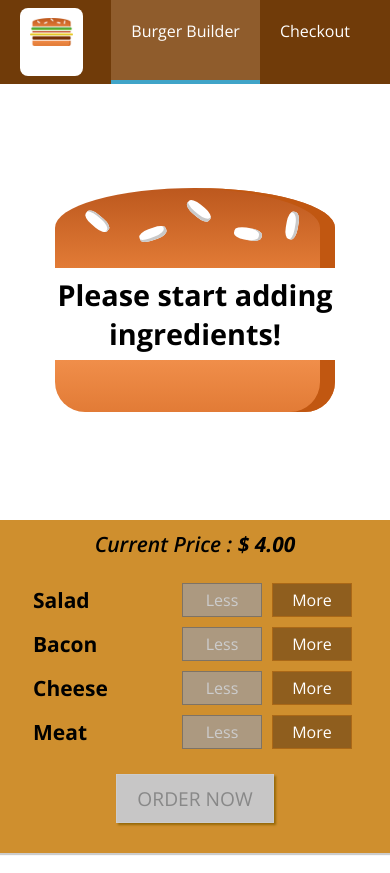
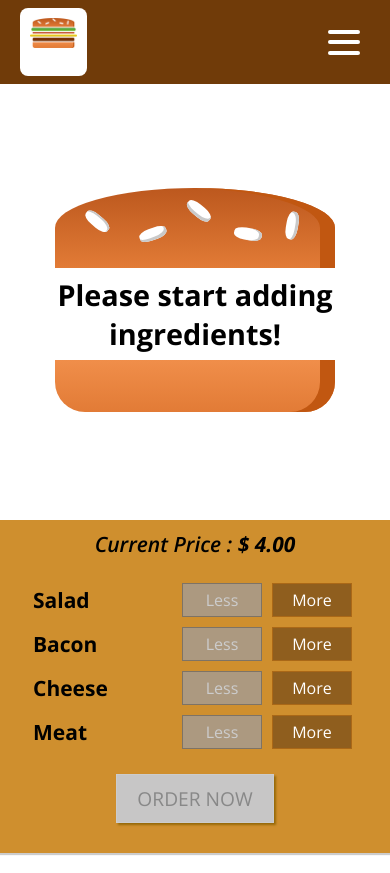
Before and after one commit to iamvaishnav/Burger_Buddy, a React (Create React App) app: page / in a window 390 px wide. Built offline with nearby package versions, Linux system fonts and the light colour scheme.

Commit message:
Added hamburger icon

```diff
--- a/src/components/Logo/Logo.module.scss
+++ b/src/components/Logo/Logo.module.scss
@@ -8,7 +8,7 @@
 	padding: 10px;
 	position: relative;
 
-	@include mQ(320px, 340px) {
+	@include mQ(310px, 340px) {
 		width: 20%;
 	}
 	@include mQ(341px, 390px) {
--- /dev/null
+++ b/src/components/Navigation/Toolbar/HamburgerMenu/BurgerIcon/Burger.js
@@ -0,0 +1,17 @@
+import React from 'react';
+import classes from './Burger.module.scss';
+
+const burger = (props) => (
+	<div className={classes.burger} onClick={props.toggle}>
+		<div style={{ transform: props.isOpen ? 'rotate(45deg)' : 'rotate(0)' }}></div>
+		<div
+			style={{
+				opacity: props.isOpen ? '0' : '1',
+				transform: props.isOpen ? 'translateX(20px)' : 'translateX(0)',
+			}}
+		></div>
+		<div style={{ transform: props.isOpen ? 'rotate(-45deg)' : 'rotate(0)' }}></div>
+	</div>
+);
+
+export default burger;
--- /dev/null
+++ b/src/components/Navigation/Toolbar/HamburgerMenu/BurgerIcon/Burger.module.scss
@@ -0,0 +1,35 @@
+@import '../../../../../scss/mixins';
+
+.burger {
+	position: absolute;
+	top: 50%;
+	right: 30px;
+	display: none;
+	flex-direction: column;
+	justify-content: space-around;
+	width: 2rem;
+	height: 2rem;
+	border: none;
+	cursor: pointer;
+	padding: 0;
+	z-index: 13;
+	transform: translateY(-50%);
+
+	@include mQ(499px) {
+		display: flex;
+	}
+
+	&:focus {
+		outline: none;
+	}
+
+	div {
+		width: 2rem;
+		height: 0.25rem;
+		border-radius: 10px;
+		transition: all 0.3s linear;
+		position: relative;
+		transform-origin: 1px;
+		background: #ffffff;
+	}
+}
--- a/src/components/Navigation/Toolbar/Navbar/Navbar.module.scss
+++ b/src/components/Navigation/Toolbar/Navbar/Navbar.module.scss
@@ -1,5 +1,11 @@
+@import '../../../../scss/mixins';
+
 .navbar {
 	display: flex;
 	align-items: center;
 	height: 100%;
+
+	@include mQ(499px) {
+		display: none;
+	}
 }
--- a/src/components/Navigation/Toolbar/Navbar/Navitems/Navitems.module.scss
+++ b/src/components/Navigation/Toolbar/Navbar/Navitems/Navitems.module.scss
@@ -1,7 +1,11 @@
+@import '../../../../../scss/mixins';
+
 .item {
 	border-bottom: 4px solid transparent;
 	height: 100%;
 	padding: 20px;
+	display: flex;
+	align-items: center;
 
 	a {
 		text-decoration: none;
@@ -14,4 +18,10 @@
 		background-color: #8f5c2c;
 		border-bottom: 4px solid #40a4c8;
 	}
+
+	@include mQ(499px) {
+		height: 0;
+		width: 100%;
+		padding: 25px 10px;
+	}
 }
--- a/src/components/Navigation/Toolbar/Toolbar.js
+++ b/src/components/Navigation/Toolbar/Toolbar.js
@@ -2,11 +2,13 @@ import React from 'react';
 import classes from './Toolbar.module.scss';
 import Logo from '../../Logo/Logo';
 import Navbar from '../../Navigation/Toolbar/Navbar/Navbar';
+import BurgerIcon from './HamburgerMenu/BurgerIcon/Burger';
 
 const toolbar = (props) => (
 	<div className={classes.toolBar}>
 		<Logo />
 		<Navbar />
+		<BurgerIcon />
 	</div>
 );
 
--- a/src/components/Navigation/Toolbar/Toolbar.module.scss
+++ b/src/components/Navigation/Toolbar/Toolbar.module.scss
@@ -9,5 +9,5 @@
 	width: 100%;
 	background-color: #703b09;
 	z-index: 2;
-	padding: 0 20px;
+	padding: 0 0 0 20px;
 }
```
Also changed, not shown: src/components/Navigation/Toolbar/HamburgerMenu/Menu/Menu.js (added, +17 -0 lines), src/components/Navigation/Toolbar/HamburgerMenu/Menu/Menu.module.scss (added, +14 -0 lines).
